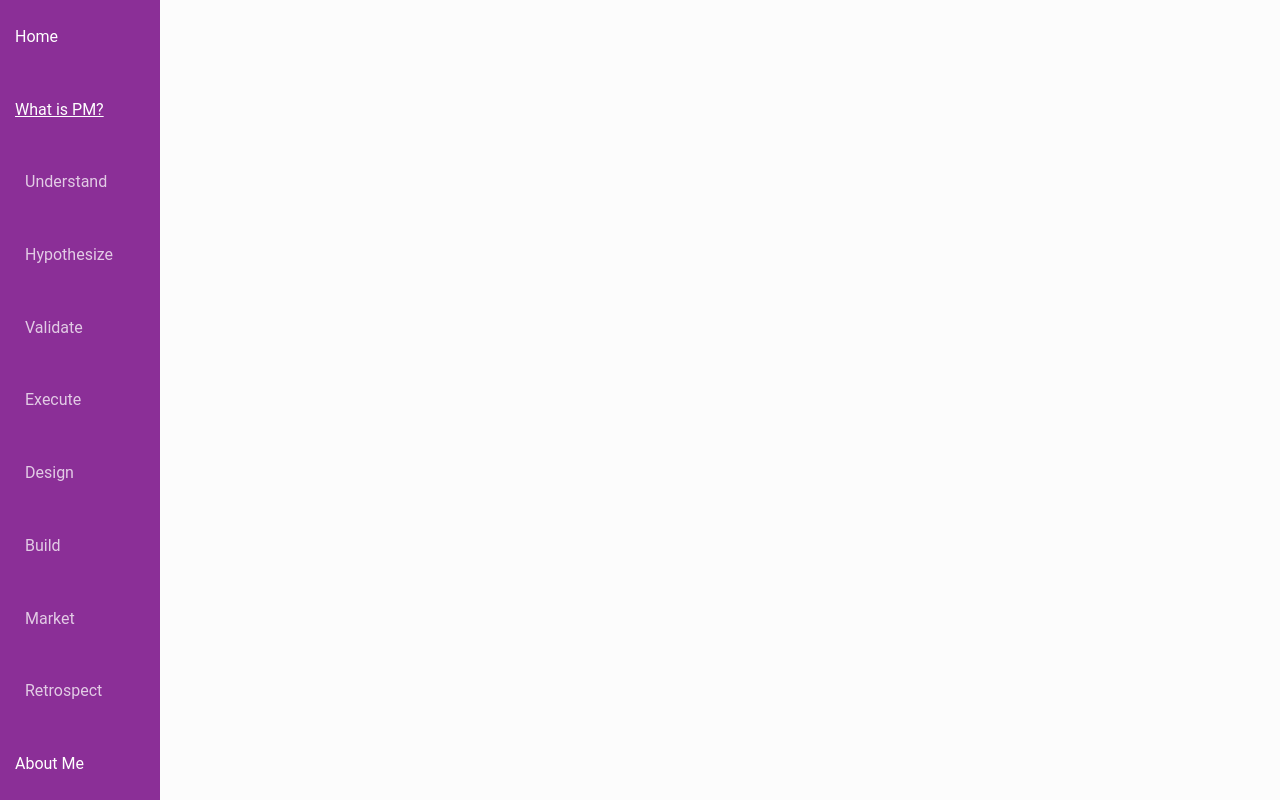
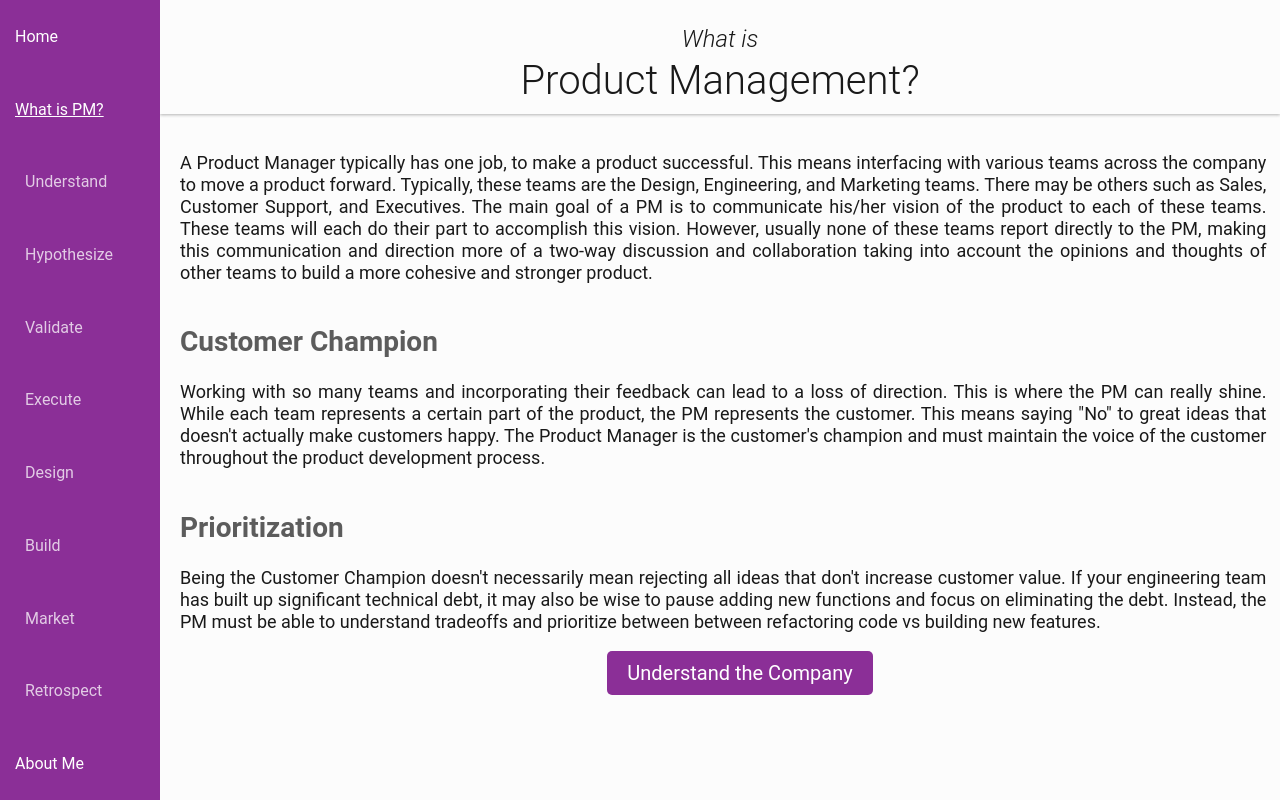
Before and after one commit to lawrencety/budding-pm, a React (Create React App) app: page /what-is-product-management in a window 1280 px wide. Built offline with nearby package versions, Linux system fonts and the light colour scheme.

Commit message:
added Product

```diff
--- a/public/index.html
+++ b/public/index.html
@@ -4,10 +4,8 @@
     <meta charset="utf-8" />
     <link rel="shortcut icon" href="%PUBLIC_URL%/favicon.ico" />
     <meta name="viewport" content="width=device-width, initial-scale=1" />
-    <meta name="theme-color" content="#000000" />
     <meta
-      name="description"
-      content="Web site created using create-react-app"
+      name="Budding Product Manager"
     />
     <link rel="apple-touch-icon" href="logo192.png" />
     <!--
@@ -24,7 +22,7 @@
       work correctly both with client-side routing and a non-root public URL.
       Learn how to configure a non-root public URL by running `npm run build`.
     -->
-    <title>React App</title>
+    <title>Budding PM</title>
   </head>
   <body>
     <noscript>You need to enable JavaScript to run this app.</noscript>
--- a/src/App.css
+++ b/src/App.css
@@ -100,4 +100,5 @@ h2 {
 
 p {
   font-size: 18px;
-  text-align: justify; }
+  text-align: justify;
+  line-height: 22px; }
--- a/src/App.js
+++ b/src/App.js
@@ -4,6 +4,7 @@ import './App.css';
 
 import Navigation from './components/Navigation';
 import Home from './components/Home';
+import Product from './components/Product';
 import UnderConstruction from './components/UnderConstruction';
 
 class App extends Component {
@@ -19,6 +20,7 @@ class App extends Component {
         </header>
         <div className="App-content">
           <Route exact path="/" component={Home} />
+          <Route exact path="/what-is-product-management" component={Product} />
           <Route path='/404' component={UnderConstruction} />
         </div>
       </div>
--- a/src/components/Home.js
+++ b/src/components/Home.js
@@ -37,7 +37,7 @@ class Home extends Component {
           <div className="content-row">
             <h2>How to Use this Site</h2>
             <p>
-              This site is a pretty straightforward guide meant to serve as a step-by-step guide. The left-hand side will navigate you to each phase of the Product Development Life Cycle
+              This site is a pretty straightforward guide meant to serve as a step-by-step guide. The left-hand side will navigate you to each phase of the Product Development Life Cycle. This site is a work-in-progress and there will be several pages that are still under construction.
             </p>
           </div>
           <div className="content-row">
--- /dev/null
+++ b/src/components/Product.js
@@ -0,0 +1,43 @@
+import React, { Component } from 'react';
+import { Link } from 'react-router-dom'
+
+class Product extends Component {
+  constructor(props) {
+    super(props);
+  }
+
+  render() {
+    return (
+      <div className="content-container">
+        <div className="content-header">
+          <h1>
+            <span>What is</span><br></br>
+            Product Management?
+          </h1>
+        </div>
+        <div className="content-section">
+          <div className="content-row">
+            <p>
+              A Product Manager typically has one job, to make a product successful. This means interfacing with various teams across the company to move a product forward. Typically, these teams are the Design, Engineering, and Marketing teams. There may be others such as Sales, Customer Support, and Executives. The main goal of a PM is to communicate his/her vision of the product to each of these teams. These teams will each do their part to accomplish this vision. However, usually none of these teams report directly to the PM, making this communication and direction more of a two-way discussion and collaboration taking into account the opinions and thoughts of other teams to build a more cohesive and stronger product.
+            </p>
+          </div>
+          <div className="content-row">
+            <h2>Customer Champion</h2>
+            <p>
+              Working with so many teams and incorporating their feedback can lead to a loss of direction. This is where the PM can really shine. While each team represents a certain part of the product, the PM represents the customer. This means saying "No" to great ideas that doesn't actually make customers happy. The Product Manager is the customer's champion and must maintain the voice of the customer throughout the product development process.
+            </p>
+          </div>
+          <div className="content-row">
+            <h2>Prioritization</h2>
+            <p>
+              Being the Customer Champion doesn't necessarily mean rejecting all ideas that don't increase customer value. If your engineering team has built up significant technical debt, it may also be wise to pause adding new functions and focus on eliminating the debt. Instead, the PM must be able to understand tradeoffs and prioritize between between refactoring code vs building new features.
+            </p>
+          </div>
+          <Link className="btn next-btn" to="/understanding-the-company">Understand the Company</Link>
+        </div>
+      </div>
+    );
+  }
+}
+
+export default Product;
--- a/src/style.scss
+++ b/src/style.scss
@@ -136,4 +136,5 @@ h2 {
 p {
   font-size: 18px;
   text-align: justify;
+  line-height: 22px;
 }
```
